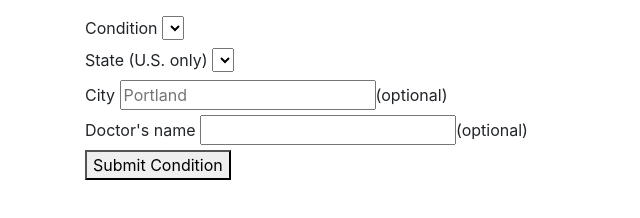
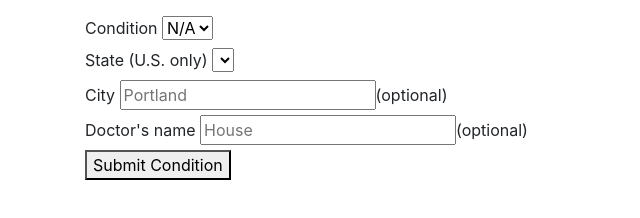
Before and after one commit to J-Michael-Brown/Doctor-Lookup, a website built with webpack: page src/index.html in a window 1280 px wide. Shown: the whole page, without its empty margins (0-640 px from the left). Built offline with nearby package versions, Linux system fonts and the light colour scheme.

Commit message:
add empty value option to conditions list

```diff
--- a/src/index.html
+++ b/src/index.html
@@ -11,13 +11,13 @@
 
       <form id="query-form">
         <label>Condition</label>
-        <select id="conditions"></select><br>
+        <select id="conditions"><option value="">N/A</option></select><br>
         <label>State (U.S. only)</label>
         <select id="states"></select><br>
         <label>City</label>
         <input type="text" placeholder="Portland" id="city">(optional)<br>
         <label>Doctor's name</label>
-        <input type="text" id="doctor-name">(optional)<br>
+        <input type="text" id="doctor-name" placeholder="House">(optional)<br>
         <button type="submit">Submit Condition</button>
       </form>
 
```
